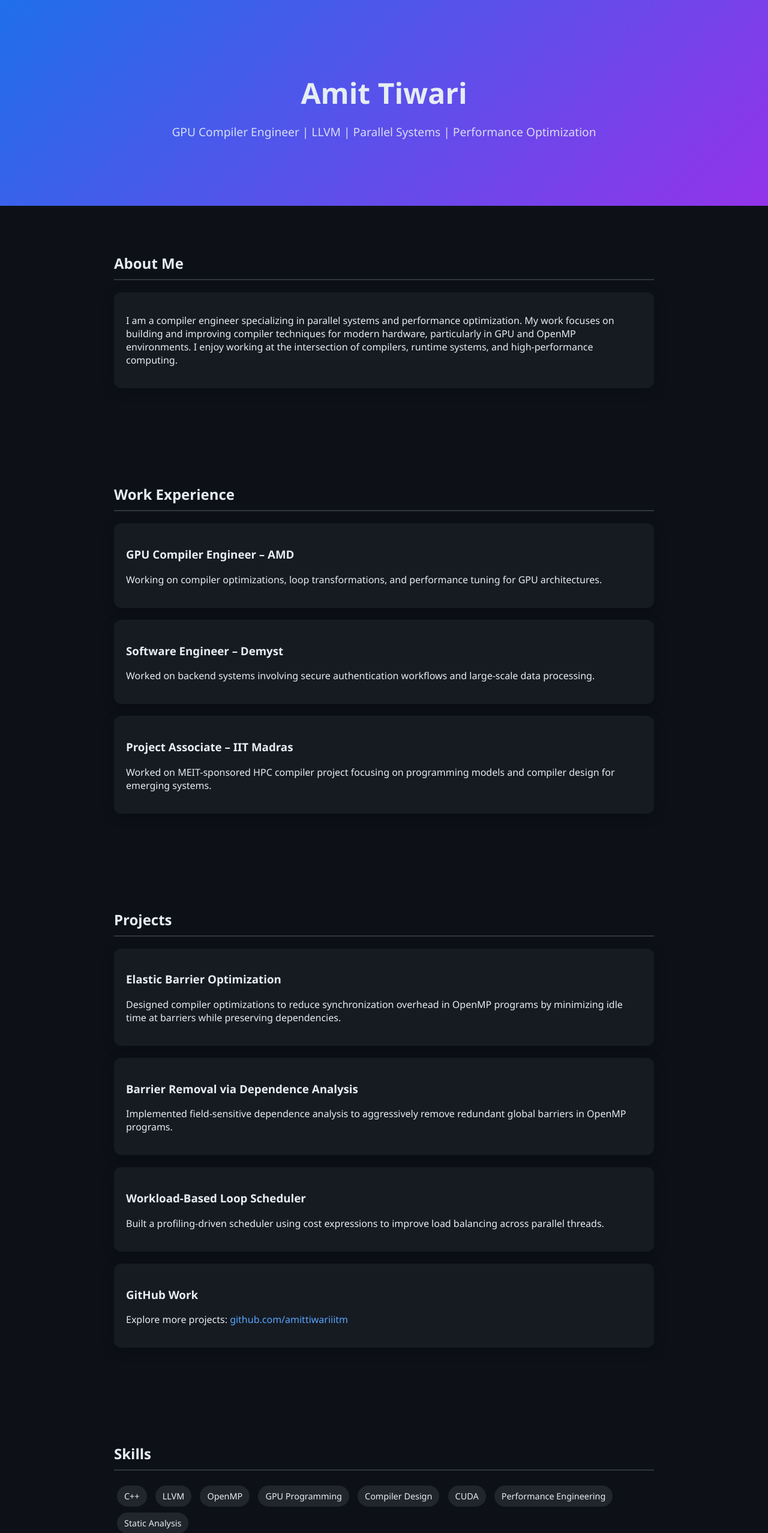
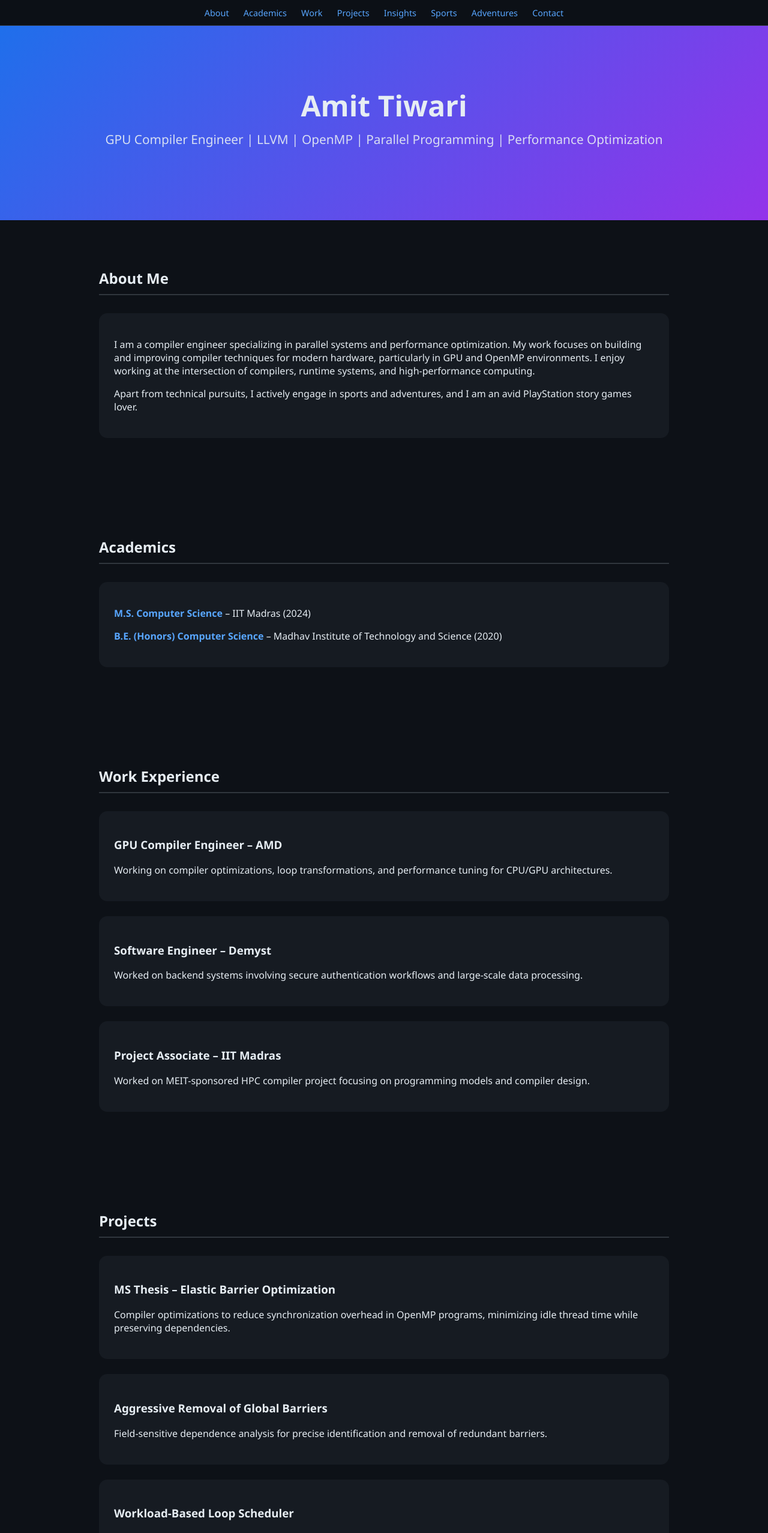
Before and after one commit to amittiwariiitm/amittiwariiitm.github.io, a plain HTML site: page index.html in a window 1280 px wide. Shown: the top 2555 px of the page at 60% size. Drawn offline with Linux system fonts and the light colour scheme.

Commit message:
bio_advance

```diff
--- a/index.html
+++ b/index.html
@@ -5,39 +5,100 @@
   <meta name="viewport" content="width=device-width, initial-scale=1.0">
   <title>Amit Tiwari | GPU Compiler Engineer</title>
   <style>
-    body { margin: 0; font-family: 'Segoe UI', Tahoma, Geneva, Verdana, sans-serif; background: #0d1117; color: #e6edf3; }
-    header { text-align: center; padding: 90px 20px; background: linear-gradient(135deg, #1f6feb, #9333ea); }
-    header h1 { font-size: 3rem; margin-bottom: 10px; }
-    header p { font-size: 1.2rem; opacity: 0.9; }
-    section { max-width: 900px; margin: auto; padding: 60px 20px; }
-    h2 { border-bottom: 2px solid #30363d; padding-bottom: 10px; margin-bottom: 20px; }
-    .card { background: #161b22; padding: 20px; border-radius: 12px; margin-bottom: 20px; box-shadow: 0 4px 20px rgba(0,0,0,0.3); }
-    .skills span { display: inline-block; background: #21262d; padding: 8px 12px; border-radius: 20px; margin: 5px; font-size: 0.9rem; }
+    body { margin: 0; font-family: 'Segoe UI', sans-serif; background: #0d1117; color: #e6edf3; scroll-behavior: smooth; }
+
+    nav {
+      position: sticky; top: 0; background: rgba(13,17,23,0.9);
+      padding: 10px; text-align: center; border-bottom: 1px solid #30363d;
+    }
+    nav a { margin: 0 10px; color: #58a6ff; font-size: 0.9rem; }
+
+    header {
+      text-align: center;
+      padding: 100px 20px;
+      background: linear-gradient(135deg, #1f6feb, #9333ea);
+      animation: fadeIn 1.2s ease-in;
+    }
+
+    header h1 { font-size: 3rem; margin: 0; }
+    header p { font-size: 1.3rem; margin-top: 10px; opacity: 0.9; }
+
+    section { max-width: 950px; margin: auto; padding: 60px 20px; }
+
+    h2 { border-bottom: 2px solid #30363d; padding-bottom: 10px; margin-bottom: 30px; }
+
+    .card {
+      background: #161b22;
+      padding: 25px;
+      border-radius: 14px;
+      margin-bottom: 25px;
+      transition: transform 0.3s ease, box-shadow 0.3s ease;
+    }
+
+    .card:hover { transform: translateY(-5px); box-shadow: 0 10px 30px rgba(0,0,0,0.4); }
+
+    .skills span {
+      display: inline-block; background: #21262d; padding: 10px 14px;
+      border-radius: 20px; margin: 6px; font-size: 0.9rem;
+    }
+
+    .highlight { color: #58a6ff; font-weight: bold; }
     a { color: #58a6ff; text-decoration: none; }
+
+    .diagram { display: flex; justify-content: space-around; margin-top: 20px; }
+    .box { width: 80px; height: 80px; border-radius: 10px; display: flex; align-items: center; justify-content: center; background: #21262d; font-size: 0.8rem; }
+
     footer { text-align: center; padding: 30px; border-top: 1px solid #30363d; opacity: 0.7; }
+
+    @keyframes fadeIn {
+      from { opacity: 0; transform: translateY(20px); }
+      to { opacity: 1; transform: translateY(0); }
+    }
   </style>
 </head>
 <body>
 
+<nav>
+  <a href="#about">About</a>
+  <a href="#academics">Academics</a>
+  <a href="#work">Work</a>
+  <a href="#projects">Projects</a>
+  <a href="#insights">Insights</a>
+  <a href="#sports">Sports</a>
+  <a href="#adventures">Adventures</a>
+  <a href="#contact">Contact</a>
+</nav>
+
 <header>
   <h1>Amit Tiwari</h1>
-  <p>GPU Compiler Engineer | LLVM | Parallel Systems | Performance Optimization</p>
+  <p>GPU Compiler Engineer | LLVM | OpenMP | Parallel Programming | Performance Optimization</p>
 </header>
 
-<section>
+<section id="about">
   <h2>About Me</h2>
   <div class="card">
     <p>
       I am a compiler engineer specializing in parallel systems and performance optimization. My work focuses on building and improving compiler techniques for modern hardware, particularly in GPU and OpenMP environments. I enjoy working at the intersection of compilers, runtime systems, and high-performance computing.
     </p>
+    <p>
+      Apart from technical pursuits, I actively engage in sports and adventures, and I am an avid PlayStation story games lover.
+    </p>
   </div>
 </section>
 
-<section>
+<section id="academics">
+  <h2>Academics</h2>
+  <div class="card">
+    <p><span class="highlight">M.S. Computer Science</span> – IIT Madras (2024)</p>
+    <p><span class="highlight">B.E. (Honors) Computer Science</span> – Madhav Institute of Technology and Science (2020)</p>
+  </div>
+</section>
+
+<section id="work">
   <h2>Work Experience</h2>
   <div class="card">
     <h3>GPU Compiler Engineer – AMD</h3>
-    <p>Working on compiler optimizations, loop transformations, and performance tuning for GPU architectures.</p>
+    <p>Working on compiler optimizations, loop transformations, and performance tuning for CPU/GPU architectures.</p>
   </div>
   <div class="card">
     <h3>Software Engineer – Demyst</h3>
@@ -45,27 +106,92 @@
   </div>
   <div class="card">
     <h3>Project Associate – IIT Madras</h3>
-    <p>Worked on MEIT-sponsored HPC compiler project focusing on programming models and compiler design for emerging systems.</p>
+    <p>Worked on MEIT-sponsored HPC compiler project focusing on programming models and compiler design.</p>
+  </div>
+</section>
+
+<section id="projects">
+  <h2>Projects</h2>
+  <div class="card">
+    <h3>MS Thesis – Elastic Barrier Optimization</h3>
+    <p>Compiler optimizations to reduce synchronization overhead in OpenMP programs, minimizing idle thread time while preserving dependencies.</p>
+  </div>
+  <div class="card">
+    <h3>Aggressive Removal of Global Barriers</h3>
+    <p>Field-sensitive dependence analysis for precise identification and removal of redundant barriers.</p>
+  </div>
+  <div class="card">
+    <h3>Workload-Based Loop Scheduler</h3>
+    <p>Profiling-driven scheduler with cost expressions for improved load balancing.</p>
+  </div>
+  <div class="card">
+    <h3>Course Projects</h3>
+    <p><span class="highlight">CUDA Task Scheduler</span> – Designed a GPU task scheduling system focusing on parallel execution and load balancing.</p>
+    <p><span class="highlight">MHP Analysis (X10)</span> – Implemented May-Happen-in-Parallel analysis for concurrency detection.</p>
+    <p><span class="highlight">Alias Analysis (Soot)</span> – Built alias analysis for Java programs enabling optimization.</p>
+    <p><span class="highlight">Tournament Branch Predictor</span> – Simulated hybrid branch prediction for performance modeling.</p>
+    <p><span class="highlight">GPU Ticket Booking System</span> – Applied GPU parallelism to a real-world system.</p>
+  </div>
+  <div class="card">
+    <h3>GitHub</h3>
+    <p><a href="https://github.com/amittiwariiitm" target="_blank">amittiwariiitm</a></p>
+    <p><a href="https://github.com/amitamd7" target="_blank">amitamd7</a></p>
   </div>
 </section>
 
 <section>
-  <h2>Projects</h2>
+  <h2>Technical Highlights & Achievements</h2>
   <div class="card">
-    <h3>Elastic Barrier Optimization</h3>
-    <p>Designed compiler optimizations to reduce synchronization overhead in OpenMP programs by minimizing idle time at barriers while preserving dependencies.</p>
+    <p><span class="highlight">Publication:</span> <a href="https://dl.acm.org/doi/10.1145/3727639" target="_blank">Unleashing Parallelism with Elastic-Barriers</a></p>
+    <p><span class="highlight">Award:</span> IR Award, IIT Madras (2025)</p>
+    <p><span class="highlight">GATE:</span> AIR 546 (2021)</p>
+    <p><span class="highlight">Service:</span> Artifact Evaluation PC Member – PPoPP 2023</p>
+  </div>
+</section>
+
+<section id="insights">
+  <h2>How Compilers Improve Performance</h2>
+  <div class="card">
+    <p><span class="highlight">Before:</span> Threads wait</p>
+    <div class="diagram">
+      <div class="box">T1 wait</div>
+      <div class="box">T2 work</div>
+      <div class="box">T3 wait</div>
+    </div>
   </div>
   <div class="card">
-    <h3>Barrier Removal via Dependence Analysis</h3>
-    <p>Implemented field-sensitive dependence analysis to aggressively remove redundant global barriers in OpenMP programs.</p>
+    <p><span class="highlight">After:</span> Better utilization</p>
+    <div class="diagram">
+      <div class="box">T1 work</div>
+      <div class="box">T2 work</div>
+      <div class="box">T3 work</div>
+    </div>
   </div>
+</section>
+
+<section id="sports">
+  <h2>Sports</h2>
   <div class="card">
-    <h3>Workload-Based Loop Scheduler</h3>
-    <p>Built a profiling-driven scheduler using cost expressions to improve load balancing across parallel threads.</p>
+    <p><strong>2010:</strong> 2nd Prize – Inter-school Dumbcharades</p>
+    <p><strong>2011:</strong> U-13 Cricket Nationals, District Football</p>
+    <p><strong>2014:</strong> U-18 State Football (MP)</p>
+    <p><strong>2017:</strong> MITS Futsal Champion, 100m sprint (11.6s)</p>
+    <p><strong>2018:</strong> RGPV State Football Team</p>
+    <p><strong>2022:</strong> IIT Madras Inter-IIT Football</p>
+    <p><strong>2023:</strong> Schroeter Gold Medal</p>
   </div>
+</section>
+
+<section id="adventures">
+  <h2>Adventures</h2>
   <div class="card">
-    <h3>GitHub Work</h3>
-    <p>Explore more projects: <a href="https://github.com/amittiwariiitm" target="_blank">github.com/amittiwariiitm</a></p>
+    <p><strong>2010:</strong> Adventure Sports Academy, Pachmarhi</p>
+    <p><strong>2016:</strong> Bungee Jump, Rishikesh (81m)</p>
+    <p><strong>2016:</strong> Treks – Mahabaleshwar, Visapur, Malshej Ghats</p>
+    <p><strong>2018:</strong> Kolukkumalai Trek</p>
+    <p><strong>2025:</strong> Kasol-Kheerganga Trek, HP</p>
+    <p><strong>2021:</strong> Scuba Diving, Goa</p>
+    <p><strong>2025:</strong> Zip-lining, Coorg</p>
   </div>
 </section>
 
@@ -75,28 +201,17 @@
     <span>C++</span>
     <span>LLVM</span>
     <span>OpenMP</span>
-    <span>GPU Programming</span>
-    <span>Compiler Design</span>
+    <span>Parallel Programming</span>
     <span>CUDA</span>
+    <span>GPU Compilers</span>
     <span>Performance Engineering</span>
-    <span>Static Analysis</span>
   </div>
 </section>
 
-<section>
-  <h2>Achievements</h2>
-  <div class="card">
-    <p>AIR 546 in GATE CS 2021 among 1.2 lakh candidates</p>
-    <p>Artifact Evaluation PC Member – PPoPP 2023</p>
-    <p>Represented IIT Madras in Inter-IIT Sports Meet (Football)</p>
-  </div>
-</section>
-
-<section>
+<section id="contact">
   <h2>Contact</h2>
   <div class="card">
-    <p>Email: amit.tiwari.scholar@gmail.com</p>
-    <p>GitHub: <a href="https://github.com/amittiwariiitm" target="_blank">amittiwariiitm</a></p>
+    <p>Email: amittiwari@cse.iitm.ac.in, amit.tiwari.scholar@gmail.com</p>
     <p>LinkedIn: <a href="https://www.linkedin.com/in/amit-tiwari-iitm" target="_blank">amit-tiwari-iitm</a></p>
   </div>
 </section>
```
